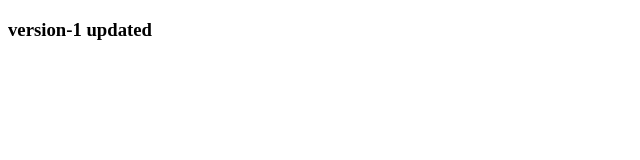
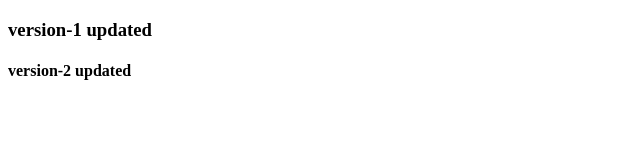
Before and after one commit to Sandani786/Git-Versions, a plain HTML site: page index.html in a window 1280 px wide. Shown: the whole page, without its empty margins (0-640 px from the left). Drawn offline with Linux system fonts and the light colour scheme.

Commit message:
version-2

```diff
--- a/index.html
+++ b/index.html
@@ -7,5 +7,6 @@
 </head>
 <body>
     <h3>version-1 updated</h3>
+    <h4>version-2 updated</h4>
 </body>
 </html>
```
